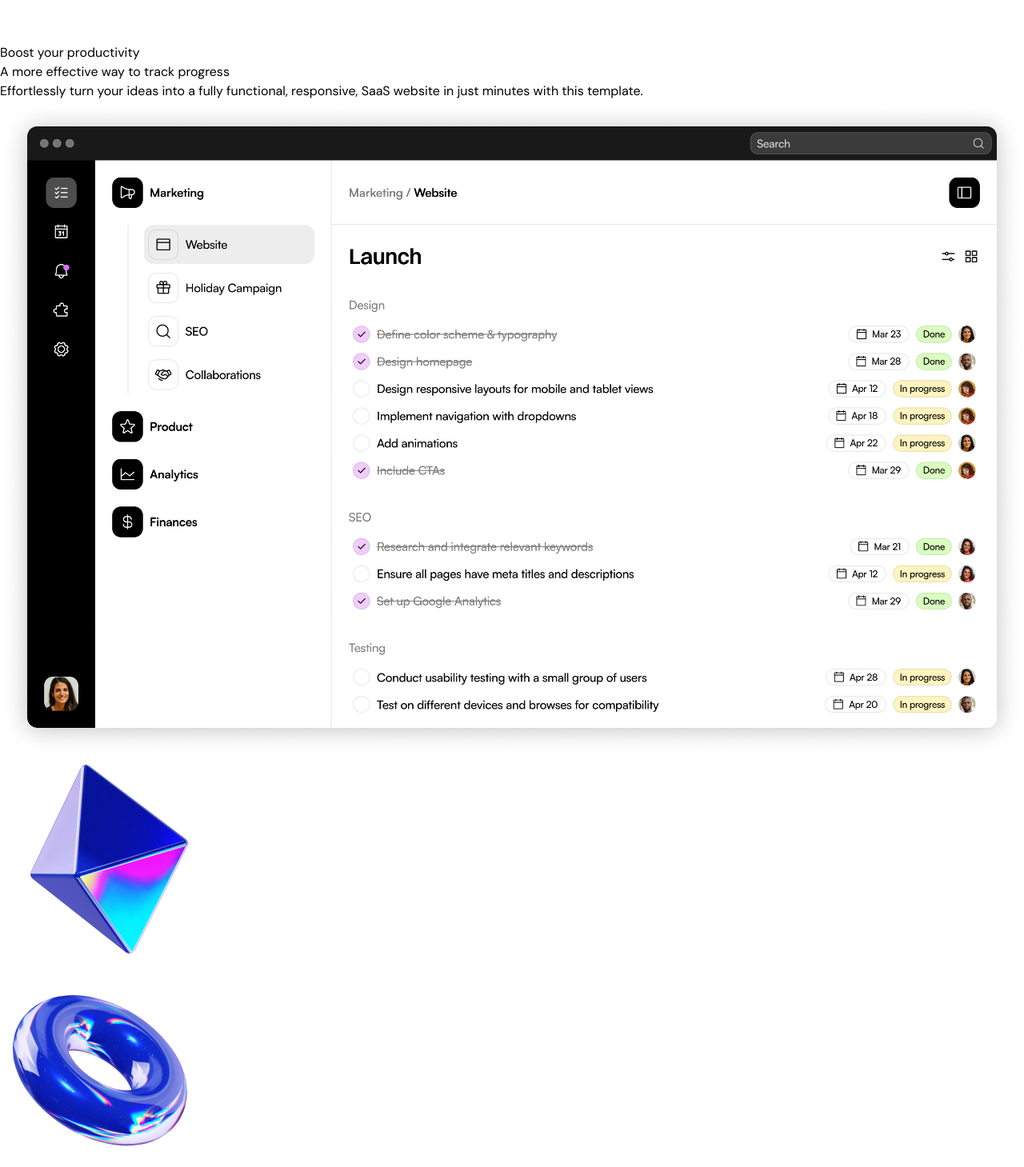
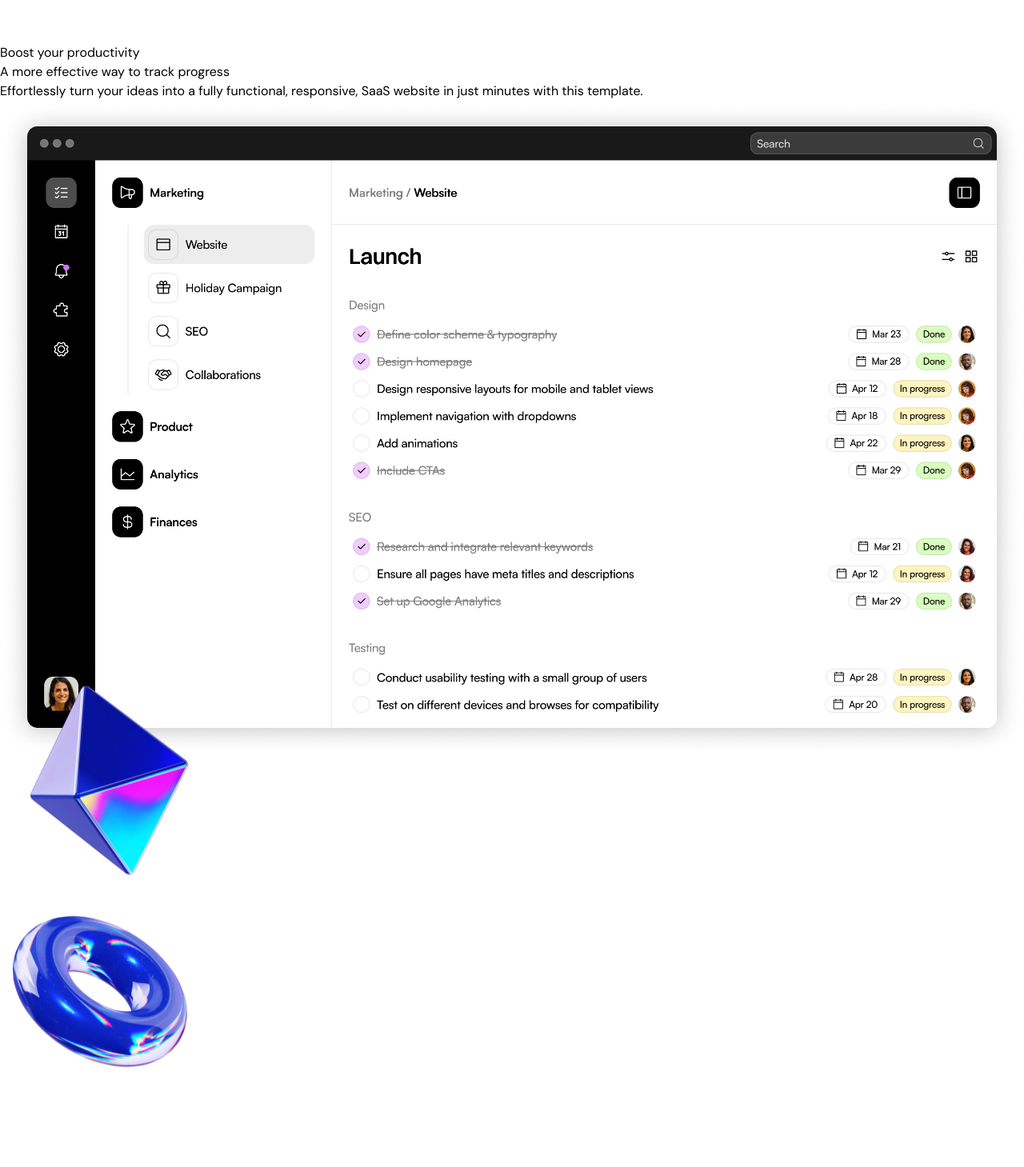
Before and after one commit to Jisap/next14-landingpage, a Next.js app: page / in a window 1280 px wide. Shown: the part 5300-6759 px from the top of the page at 80% size. Built offline with nearby package versions, Linux system fonts and the light colour scheme.

Commit message:
ProductShowcase animations

```diff
--- a/src/sections/ProductShowcase.tsx
+++ b/src/sections/ProductShowcase.tsx
@@ -1,13 +1,30 @@
-
+"use client"
 
 import productImage from '@/assets/product-image.png'
 import pyramideImage from '@/assets/pyramid.png'
 import tube from '@/assets/tube.png'
+import { motion, useScroll, useTransform } from 'framer-motion';
 import Image from 'next/image';
+import { useRef } from 'react';
+
+
 
 export const ProductShowcase = () => {
+
+  const sectionRef = useRef(null)
+
+  const { scrollYProgress } = useScroll({
+    target: sectionRef,
+    offset: ['start end', 'end start']
+  });
+
+  const translateY = useTransform(scrollYProgress, [0,1], [150, -150])
+
   return (
-    <section className='bg-gradient-to-b from-[#FFFFFF] to-[#D2DCFF] py-24 overflow-x-clip'>
+    <section
+      ref={sectionRef}
+      className='bg-gradient-to-b from-[#FFFFFF] to-[#D2DCFF] py-24 overflow-x-clip'
+    >
       <div className="container">
         <div className='section-heading'>
           <div className='flex justify-center'>
@@ -24,23 +41,30 @@
           </p>
         </div>
         <div className='relative'>
-          <Image
-            src={productImage}
+          <motion.img
+            src={productImage.src}
             alt="product image"
             className='mt-10'
           />
-          <Image
-            src={pyramideImage}
+          <motion.img
+            src={pyramideImage.src}
             alt='Pyramid Image'
             height={262}
             width={262}
             className='hidden md:block absolute -right-36 -top-32'
+            style={{
+              translateY,
+            }}
           />
-          <Image
-            src={tube}
+          <motion.img
+            src={tube.src}
             alt='Tube Image'
             height={248}
+            width={248}
             className='hidden md:block absolute bottom-24 -left-36'
+            style={{
+              translateY,
+            }}
           />
         </div>
       </div>
```
